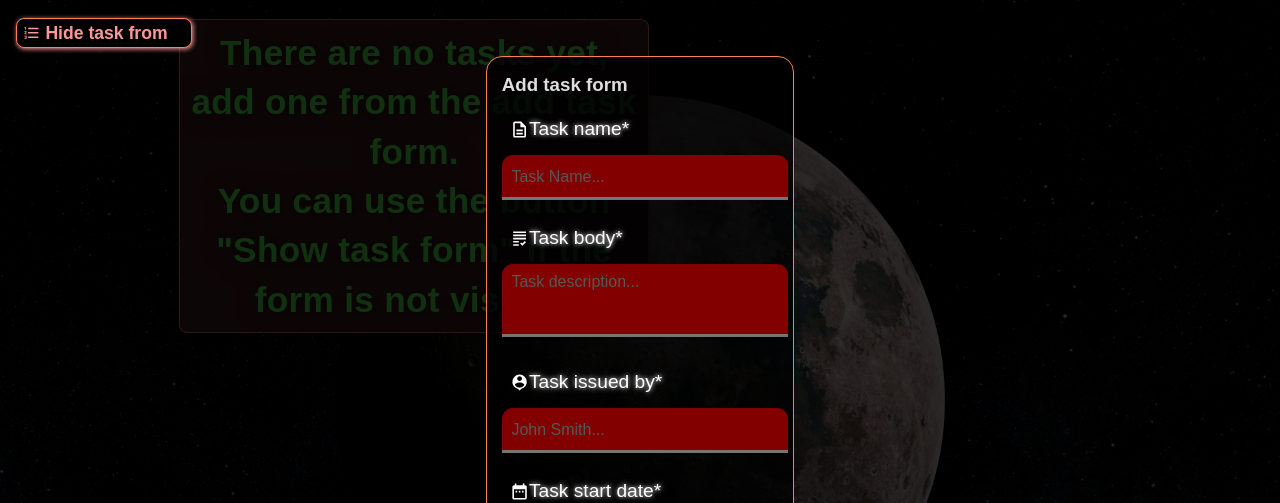
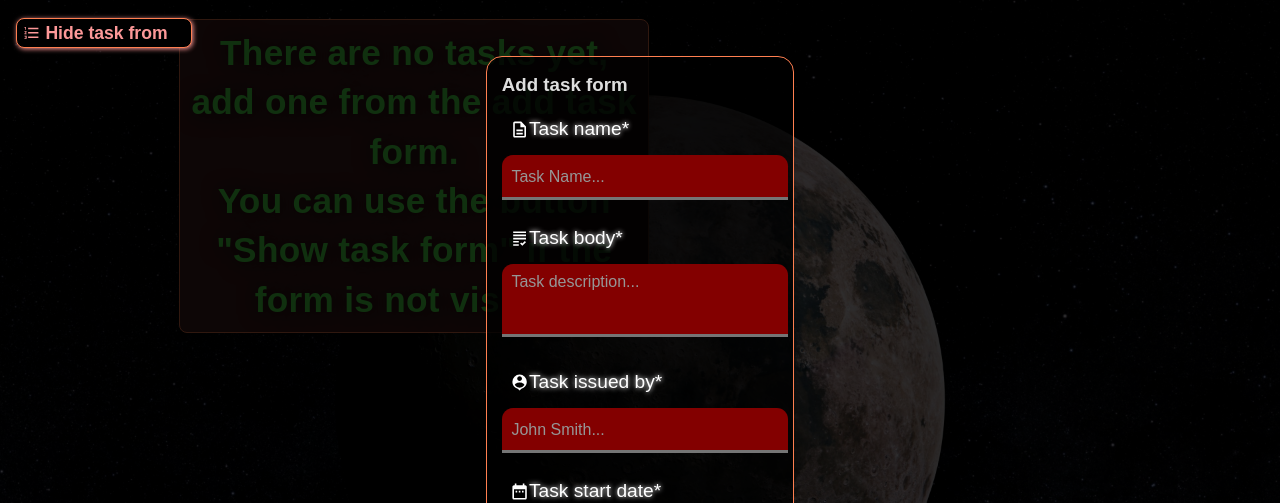
Before and after one commit to SpooRe91/MB-TODO-vite, a React (Vite) app in the folder vite-react-todo/: page / in a window 1280 px wide. Both pictures are taken after a click on the button "Show task form". Shown: the top 503 px of the page. Built offline with nearby package versions, Linux system fonts and the light colour scheme.

Commit message:
Update FormComponent.module.scss

```diff
--- a/vite-react-todo/src/Components/FormComponent/FormComponent.module.scss
+++ b/vite-react-todo/src/Components/FormComponent/FormComponent.module.scss
@@ -102,13 +102,13 @@
 
         .inputField::placeholder {
             font-size: 1rem;
-            color: rgb(87, 87, 87);
+            color: rgb(150, 150, 150);
             transition: all 200ms ease-in-out;
         }
 
         .inputField:focus::placeholder {
             font-size: 1.2rem;
-            color: rgb(119, 119, 119);
+            color: rgb(180, 180, 180);
         }
 
         .inputField {
```
